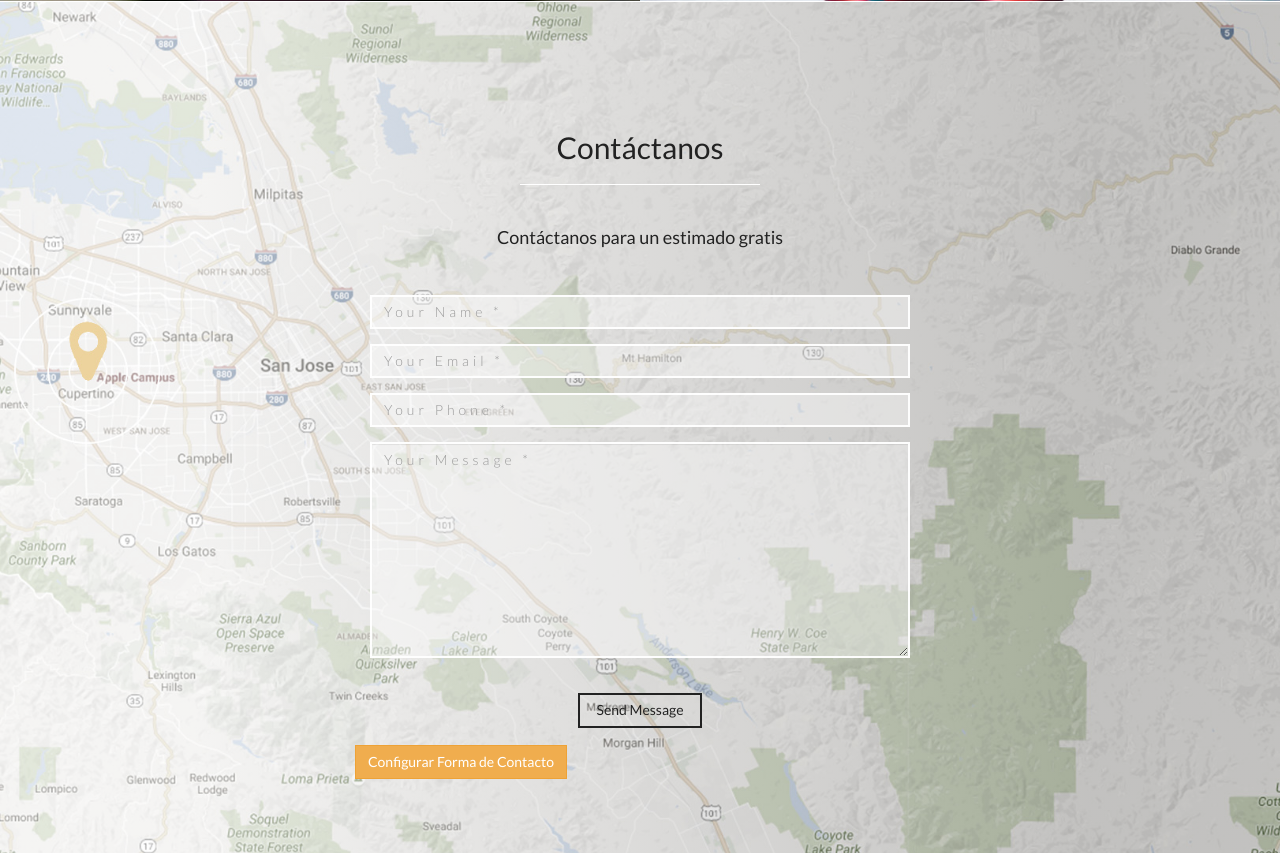
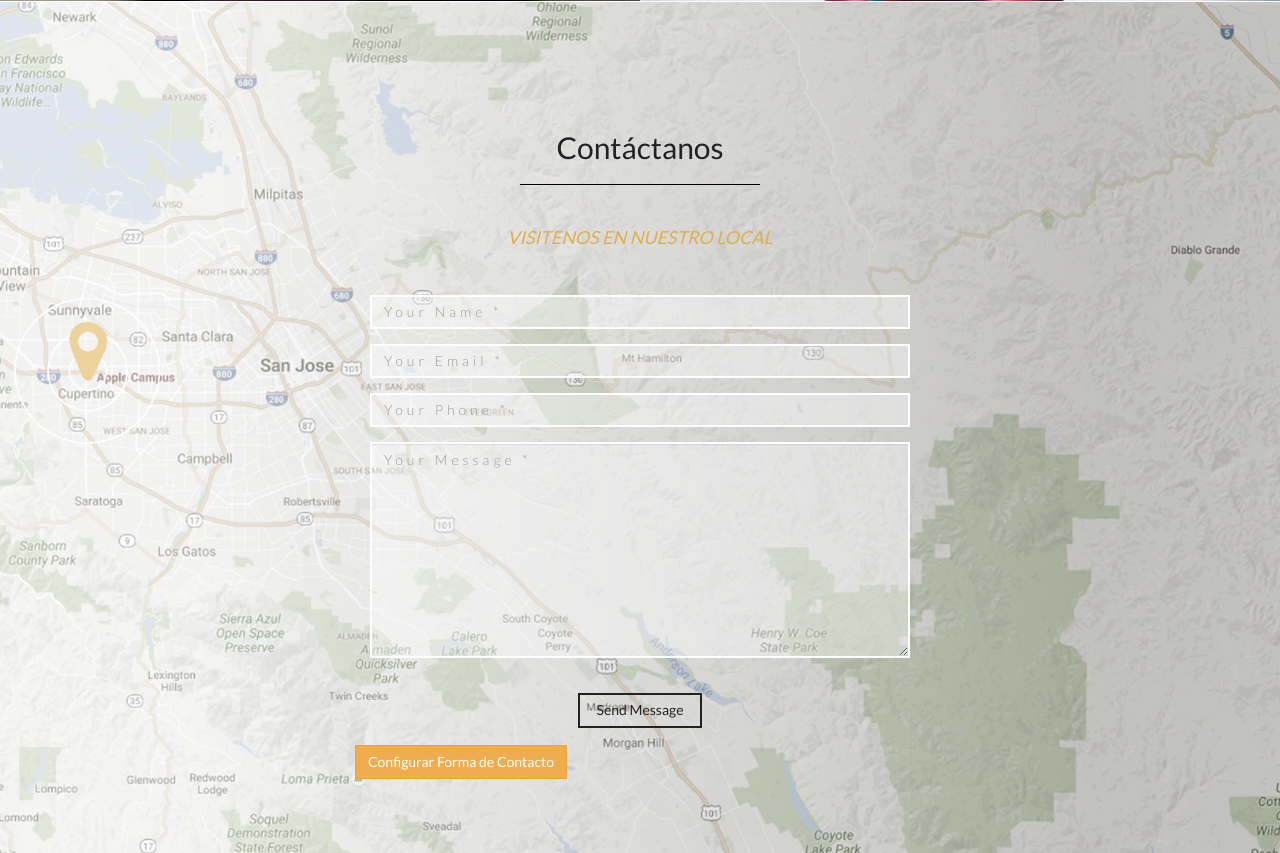
Before and after one commit to Bespinoza10/oht-template-two, a PHP site: page / in a window 1280 px wide. Shown: the part 2967-3820 px from the top of the page. Run offline with PHP 8.4, Linux system fonts and the light colour scheme; style sheets or scripts are compiled from the project's sources.

Commit message:
final touches

```diff
--- a/css/brandon.css
+++ b/css/brandon.css
@@ -8,7 +8,9 @@ p {
   font-size: 18px; }
 
 a {
-  cursor: pointer; }
+  cursor: pointer !important; }
+  a:hover {
+    cursor: pointer !important; }
 
 input.form-control, .form-control[readonly] {
   border-radius: 0px;
@@ -314,6 +316,17 @@ div.caption:hover img {
 
 #contact {
   color: #222222; }
+  #contact a {
+    cursor: pointer; }
+  #contact p {
+    text-decoration: none;
+    font-style: italic;
+    text-transform: uppercase;
+    color: #DEAF4D; }
+    #contact p:hover {
+      cursor: pointer; }
+  #contact hr {
+    border-top-color: #000 !important; }
   #contact input, #contact textarea {
     background: rgba(255, 255, 255, 0.37);
     border: 2px solid rgba(255, 255, 255, 0.95);
--- a/scss/brandon.scss
+++ b/scss/brandon.scss
@@ -20,7 +20,10 @@ p{
   font-size: 18px;
 }
 a{
-  cursor: pointer;
+  cursor: pointer !important;
+  &:hover{
+    cursor: pointer !important;
+  }
 }
 
 input.form-control, .form-control[readonly]{
@@ -255,6 +258,21 @@ input.form-control, .form-control[readonly]{
 
 #contact{
   color: $footer-black;
+  a{
+    cursor: pointer;
+  }
+   p{
+    text-decoration: none;
+    font-style: italic;
+    text-transform: uppercase;
+    color: $orange;
+    &:hover{
+      cursor: pointer;
+    }
+  }
+  hr{
+    border-top-color: #000 !important;
+  }
 
   input, textarea{
     background: rgba(#fff, 0.37);
--- a/sections/contact.php
+++ b/sections/contact.php
@@ -1,6 +1,5 @@
 <section id="contact">
   <div id="google-maps" class="container-fluid">
-    <a href="https://goo.gl/maps/oNzCZQ6Ctts" target="_blank"></a>
     <div class="container padding-section">
       <div class="col-md-6 center">
         <div class="row contact-heading">
@@ -10,7 +9,7 @@
                 <hr class="heading-hr" style="border-top-color:#fff;">
               </div>
               <br>
-              <p class=" white">Contáctanos para un estimado gratis</p>
+              <a href="https://goo.gl/maps/oNzCZQ6Ctts" target="_blank"><p class=" white">Visitenos en Nuestro Local</p></a>
           </div>
         </div>
         <form name="sentMessage" id="contactForm" novalidate>
```
